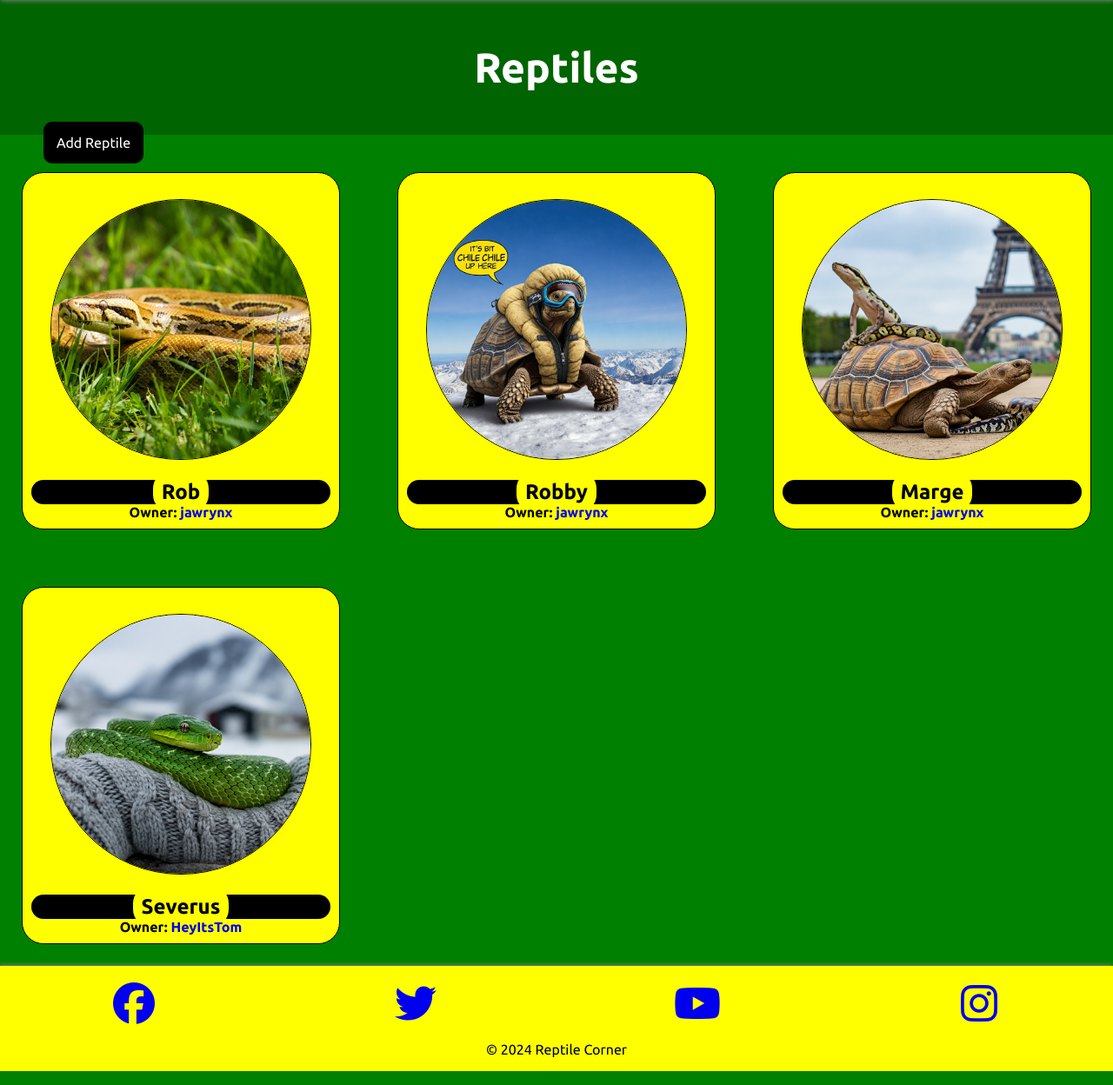
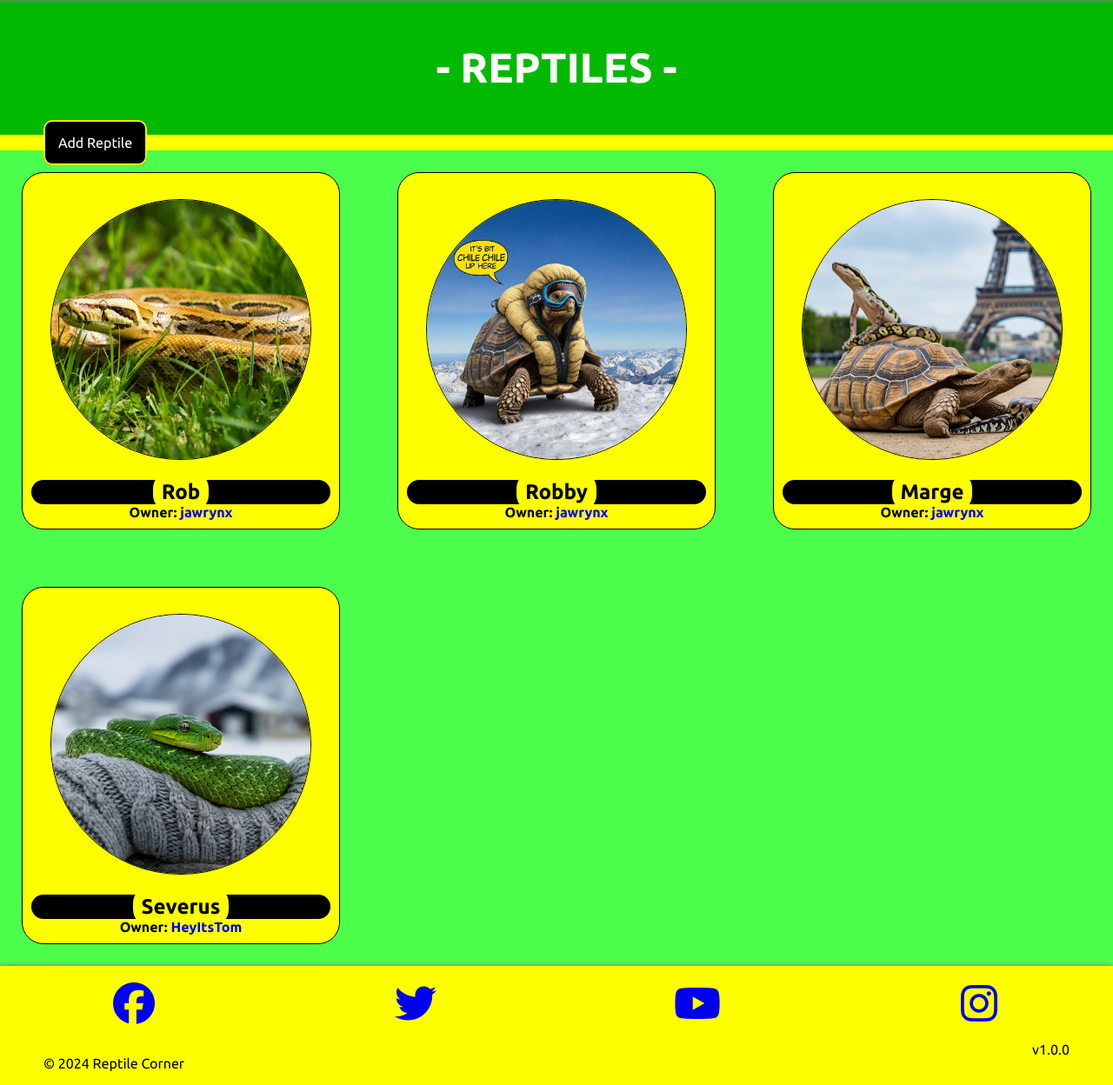
Before and after one commit to Jawrynx/ReptileCorner, a Django app: page /reptiles/list/ in a window 1280 px wide. Shown: the part 82-1330 px from the top of the page at 87% size. Run offline with Django 5.2, Linux system fonts and the light colour scheme; data comes from the database, SQL or seed files in the repository; both versions use the stored data as it was after the commit; some libraries are stand-ins or nearby versions.

Commit message:
Enhanced general styling across the site making everything more consistent and aligned concluding the new release for Reptile Corner v1.0, next major stop... v2.0!

```diff
--- a/posts/templates/posts/posts_list.html
+++ b/posts/templates/posts/posts_list.html
@@ -5,7 +5,8 @@
 {% endblock %}
 
 {% block content %}
-    <h1 class="posts-list-title">- POSTS -</h1>
+    <h1 class="page-title">- POSTS -</h1>
+    <div class="posts-container">
     <section class="grid posts-list">
         {% for post in posts %}
         <article class="col-12 col-md-6 col-lg-4 col-xl-3 post">
@@ -31,4 +32,5 @@
         </article>
     {% endfor %}
     </section>
+</div>
 {% endblock %}
--- a/reptiles/templates/reptiles/reptiles_list.html
+++ b/reptiles/templates/reptiles/reptiles_list.html
@@ -5,7 +5,7 @@
 {% endblock %}
 
 {% block content %}
-  <h1 class="posts-list-title">Reptiles</h1>
+  <h1 class="page-title">- Reptiles -</h1>
 
   <a href="{% url 'reptiles:add_reptile' %}" class="add-reptile">Add Reptile</a>
 
--- a/static/css/style.css
+++ b/static/css/style.css
@@ -10,8 +10,8 @@
 
 body {
     font-family: 'Ubuntu';
-    background-color: white;
     color: black;
+    background-color: yellow;
 }
 
 a{
@@ -147,9 +147,6 @@ ul{
 
 /* Main Content Area */
 
-.main {
-    background-color: green;
-}
 .flex {
     display: flex;
     justify-content: center;
@@ -208,25 +205,28 @@ ul{
 
 /* Posts Lists Styling */
 
-.posts-list-title,
-.about-title {
+.page-title {
     padding: 50px;
     font-size: 3rem;
     font-weight: bolder;
     color: white;
-    background-color: darkgreen;
     text-align: center;
+    background-color: rgba(0, 185, 0);
+    text-transform: uppercase;
 }
 
 .posts-container {
-    background-color: #ffe139;
+    background-color: rgba(0,0,0,0.8);
+    border-radius: 25px;
     box-shadow: -1px -1px 5px 0px gray;
     height: 100%;
     padding-top: 50px;
+    margin: 50px;
     text-align: center;
 }
 .posts-container > h2 {
     font-size: 3rem;
+    color: white;
 }
 
 .posts-list {
@@ -235,7 +235,6 @@ ul{
     align-items: center;
     width: 100%;
     padding: 50px;
-    background-color: #ffe139;
     text-align: center;
 }
 
@@ -247,9 +246,6 @@ ul{
     border-radius: 15px;
     margin: 15px 15px;
     padding: 20px;
-    box-shadow:
-        5px 5px 10px rgba(0, 0, 0, 0.3),
-        -5px -5px 15px rgba(255, 255, 255, 0.5);
 }
 
 .post p {
@@ -610,6 +606,7 @@ textarea {
     width: 80%;
     text-align: center;
     background-color: yellow;
+    border: 2px solid black;
     margin: 2rem;
     padding: 2rem 0.5rem;
     border-radius: 25px;
@@ -681,6 +678,7 @@ textarea {
 .login-main {
     display: flex;
     justify-content: center;
+    background-color: darkgreen;
 }
 
 .form-submit {
@@ -768,6 +766,7 @@ textarea {
     display: flex;
     flex-wrap: wrap;
     gap: 20px;
+    background-color:rgb(76, 255, 76);
 }
 
 .reptile-item {
@@ -807,10 +806,20 @@ textarea {
 
 .add-reptile {
     background-color: black;
+    border: 2px solid yellow;
     color: white;
     padding: 15px;
     border-radius: 10px;
     margin: 50px;
+    transition: 0.3s ease-in-out;
+}
+
+.add-reptile:hover {
+    background-color: yellow;
+    border: 2px solid black;
+    color: black;
+    scale: 1.01;
+    transition: 0.3s ease-in-out;
 }
 
 /* Footer */
@@ -827,15 +836,22 @@ footer {
 }
 
 .copyright {
-    text-align: center;
+    margin-left: 50px;
+    text-align: left;
     padding: 1rem 0;
     color: black;
+}
+
+.version {
+    text-align: right;
+    margin-right: 50px;
 }
 
 /* Support Page */
 
 .support {
     padding: 35px;
+    background-color: darkgreen;
 }
 
 .support-banner {
--- a/templates/about.html
+++ b/templates/about.html
@@ -6,7 +6,7 @@
 
 {% block content %}
     <section class="about">
-        <h1 class="about-title">- ABOUT -</h1>
+        <h1 class="page-title">- ABOUT -</h1>
         <div class="about-body">
             <p>Reptile Corner is a vibrant online community dedicated to reptile enthusiasts of all levels, from seasoned herpetologists to those who simply appreciate these fascinating creatures. Born from the popular Facebook group, Sammy's Snake Corner, Reptile Corner expands on its predecessor's success by offering a dedicated app for reptile lovers to connect, share, and learn.</p>
             <div class="about-main">
--- a/templates/layout.html
+++ b/templates/layout.html
@@ -82,8 +82,9 @@
                 <a href="https://www.instagram.com" target="_blank" class="col-3">
                     <i class="fab fa-instagram"></i>
                 </a>
+                <p class="copyright col-6">&copy; 2024 Reptile Corner</p>
+                <p class="version col-6">v1.0.0</p>
             </div>
-            <p class="copyright">&copy; 2024 Reptile Corner</p>
         </div>
     </footer>
 </body>
--- a/templates/support.html
+++ b/templates/support.html
@@ -5,6 +5,7 @@
 {% endblock %}
 
 {% block content %}
+<h1 class="page-title">- SUPPORT -</h1>
     <section class="support grid">
         <div class="col-12 col-md-6">
             <div class="support-banner">
```
Also changed, not shown: db.sqlite3, media/tech.jpg (added).
